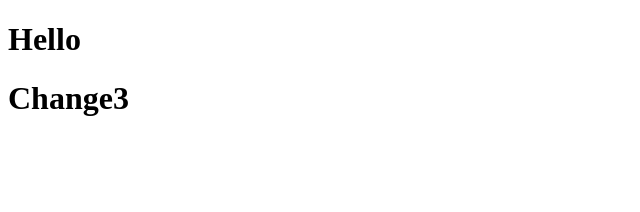
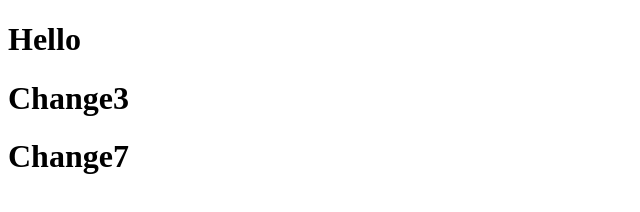
Before and after one commit to Jkernelv20/RepoTest, a plain HTML site: page index.html in a window 1280 px wide. Shown: the whole page, without its empty margins (0-640 px from the left). Drawn offline with Linux system fonts and the light colour scheme.

Commit message:
Change #7

```diff
--- a/index.html
+++ b/index.html
@@ -9,6 +9,7 @@
     <h1>Hello</h1>
 
     <h1>Change3</h1>
+    <h1>Change7</h1>
 
     <script src=""></script>
 </body>
```
